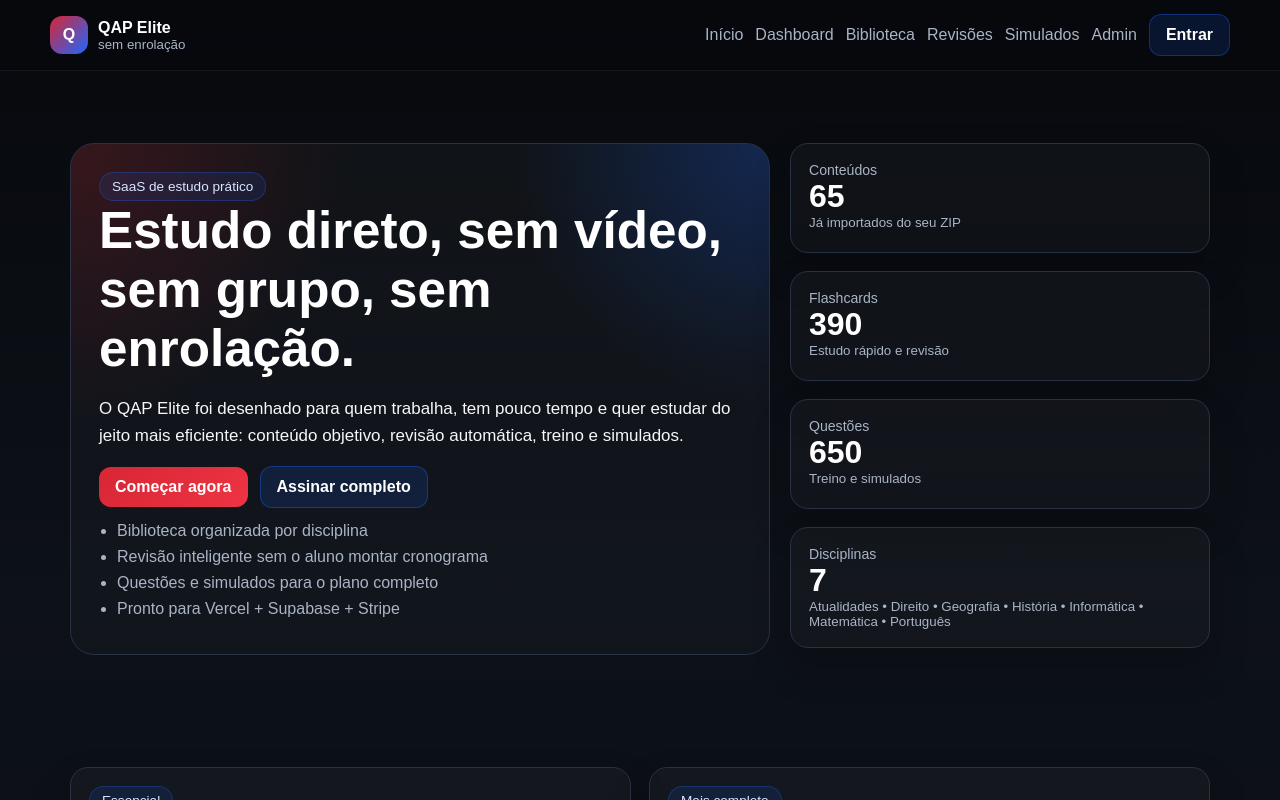
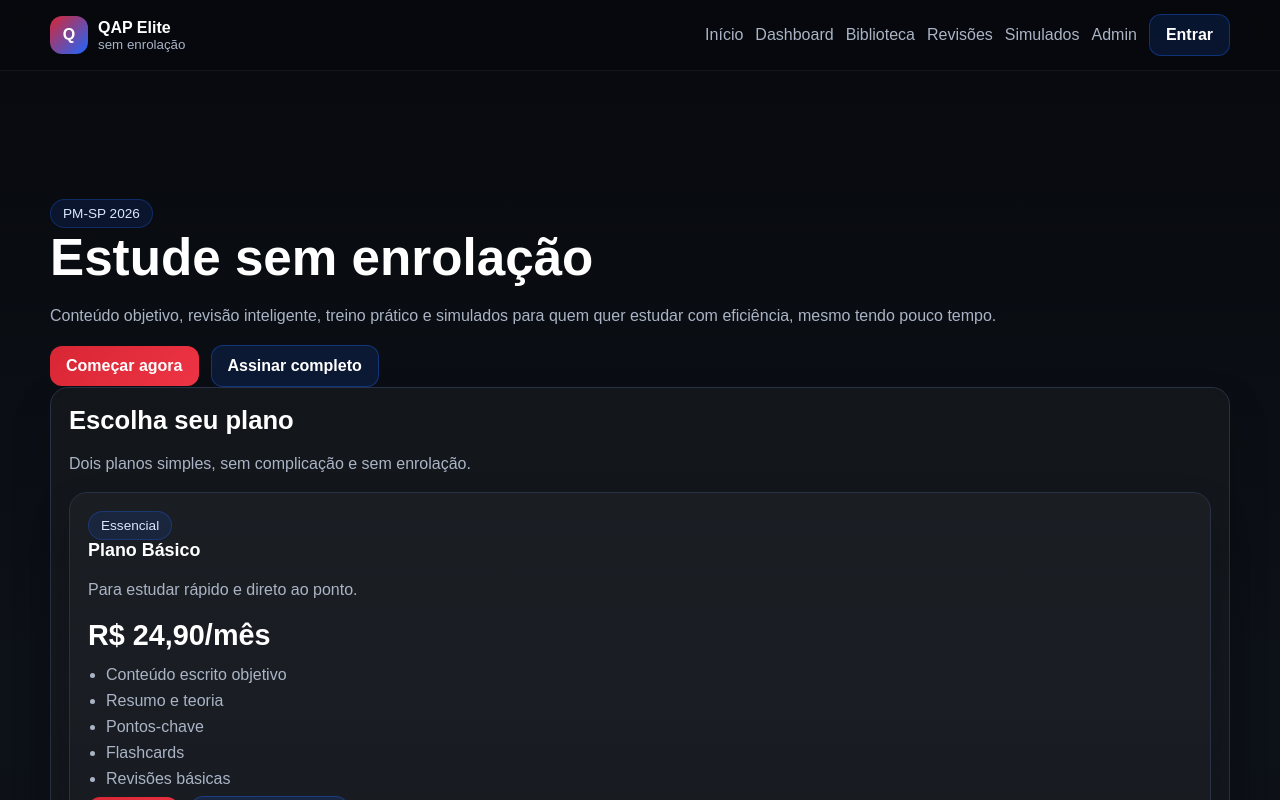
Before and after one commit to wesley956/pm-sp, a Next.js app: page / in a window 1280 px wide. Shown: the top 800 px of the page. Built offline with nearby package versions, Linux system fonts and the light colour scheme.

Commit message:
Update page.tsx

```diff
--- a/app/page.tsx
+++ b/app/page.tsx
@@ -1,53 +1,43 @@
 import Link from 'next/link';
 import { PlanCard } from '@/components/plan-card';
-import { StatCard } from '@/components/stat-card';
 import { plans } from '@/lib/plans';
-import { demoStats } from '@/lib/demo';
 
 export default function HomePage() {
   return (
-    <>
-      <section className="hero">
-        <div className="container hero-shell">
-          <div className="hero-card">
-            <span className="eyebrow">SaaS de estudo prático</span>
-            <h1>Estudo direto, sem vídeo, sem grupo, sem enrolação.</h1>
-            <p className="kicker">
-              O QAP Elite foi desenhado para quem trabalha, tem pouco tempo e quer estudar do jeito mais eficiente:
-              conteúdo objetivo, revisão automática, treino e simulados.
-            </p>
+    <section className="section-lg">
+      <div className="container hero">
+        <div className="hero-copy">
+          <span className="eyebrow">PM-SP 2026</span>
+          <h1>Estude sem enrolação</h1>
+          <p className="muted">
+            Conteúdo objetivo, revisão inteligente, treino prático e simulados para quem quer estudar
+            com eficiência, mesmo tendo pouco tempo.
+          </p>
 
-            <div className="hero-actions">
-              <Link href="/auth?plan=basic" className="button primary">Começar agora</Link>
-              <Link href="/checkout?plan=complete" className="button secondary">Assinar completo</Link>
-            </div>
+          <div className="hero-actions">
+            <Link href="/auth" className="button primary">
+              Começar agora
+            </Link>
 
-            <ul className="hero-list">
-              <li>Biblioteca organizada por disciplina</li>
-              <li>Revisão inteligente sem o aluno montar cronograma</li>
-              <li>Questões e simulados para o plano completo</li>
-              <li>Pronto para Vercel + Supabase + Stripe</li>
-            </ul>
-          </div>
-
-          <div className="grid">
-            <StatCard label="Conteúdos" value={demoStats.contents} helper="Já importados do seu ZIP" />
-            <StatCard label="Flashcards" value={demoStats.flashcards} helper="Estudo rápido e revisão" />
-            <StatCard label="Questões" value={demoStats.questions} helper="Treino e simulados" />
-            <StatCard label="Disciplinas" value={demoStats.disciplines.length} helper={demoStats.disciplines.join(' • ')} />
+            <Link href="/auth?plan=complete" className="button secondary">
+              Assinar completo
+            </Link>
           </div>
         </div>
-      </section>
 
-      <section className="section-lg">
-        <div className="container">
-          <div className="grid grid-2">
+        <div className="panel">
+          <h2>Escolha seu plano</h2>
+          <p className="muted">
+            Dois planos simples, sem complicação e sem enrolação.
+          </p>
+
+          <div className="plans-grid">
             {plans.map((plan) => (
               <PlanCard key={plan.slug} {...plan} />
             ))}
           </div>
         </div>
-      </section>
-    </>
+      </div>
+    </section>
   );
 }
```
